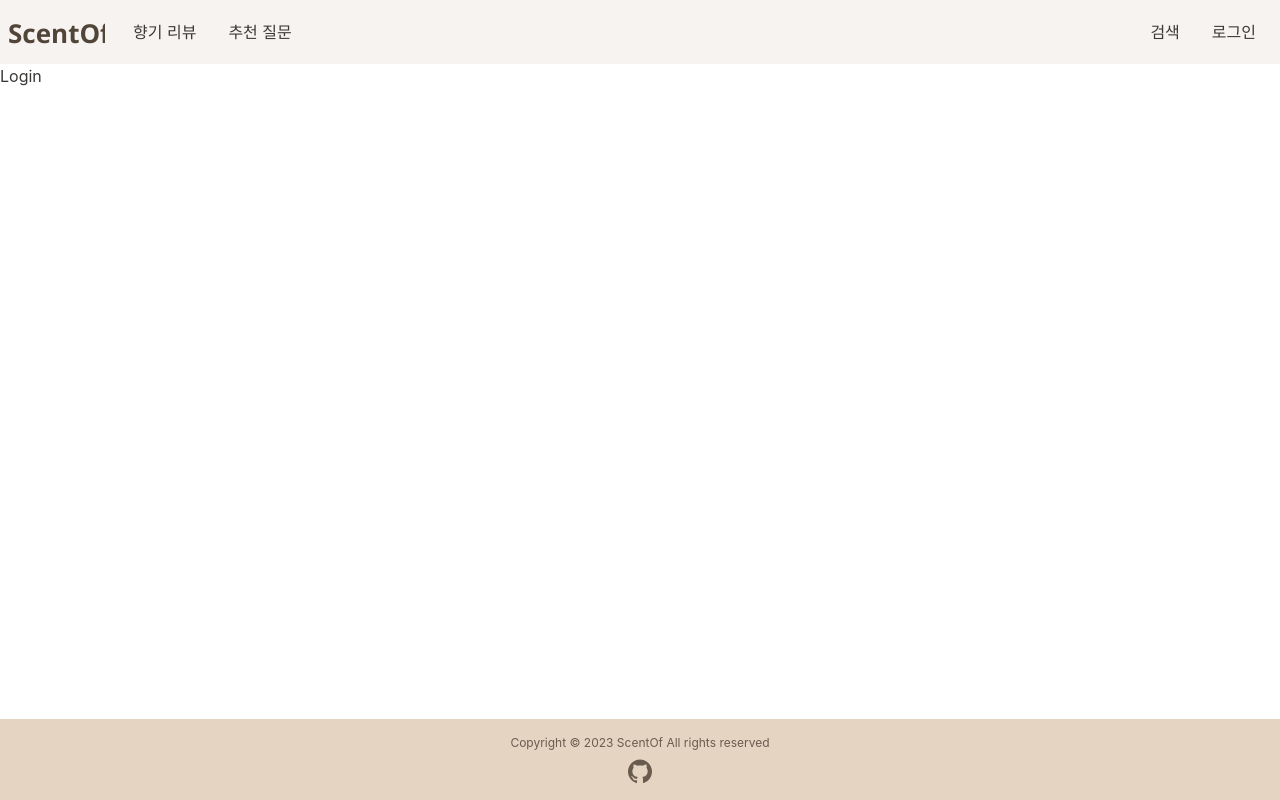
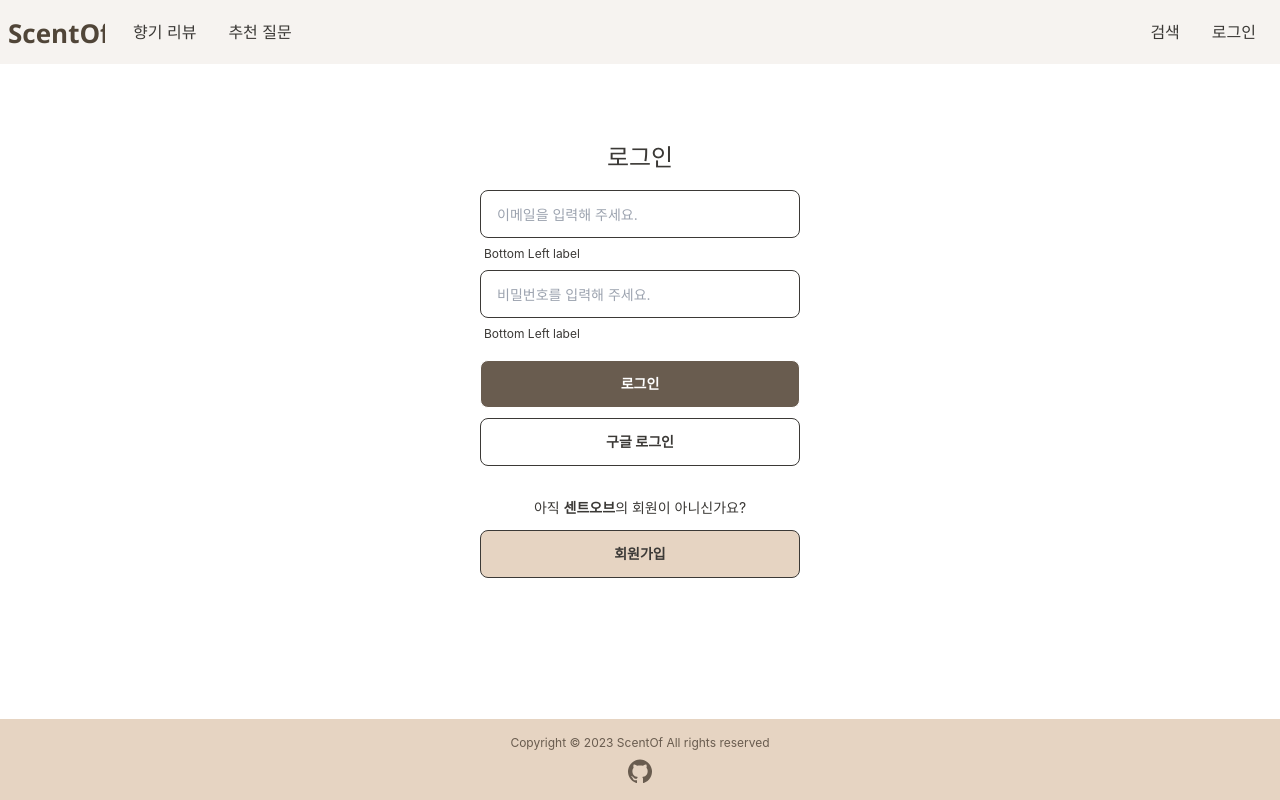
Before and after one commit to j2yn34/ScentOf, a React (Vite) app: page /login in a window 1280 px wide. Built offline with nearby package versions, Linux system fonts and the light colour scheme.

Commit message:
Add: 로그인 및 회원가입 페이지 레이아웃
ToDo
- 스타일 및 유효성 검사 메시지 수정 필요

```diff
--- a/src/pages/member/Login.tsx
+++ b/src/pages/member/Login.tsx
@@ -1,5 +1,62 @@
+import { Link } from "react-router-dom";
+
 const Login = () => {
-  return <>Login</>;
+  return (
+    <div>
+      <div
+        className="flex items-center justify-center mx-auto text-center"
+        style={{ minHeight: `calc(100vh - 64px - 4rem - 81px)` }}
+      >
+        <div className="flex flex-col items-center max-w-md w-full">
+          <h1 className="text-2xl text-brown-900 mb-4">로그인</h1>
+          <div className="form-control w-full max-w-xs">
+            <input
+              type="email"
+              placeholder="이메일을 입력해 주세요."
+              className="input w-full placeholder:text-sm"
+            />
+            <label className="label">
+              <span className="label-text-alt">Bottom Left label</span>
+            </label>
+            <input
+              type="password"
+              placeholder="비밀번호를 입력해 주세요."
+              className="input w-full placeholder:text-sm"
+            />
+            <label className="label">
+              <span className="label-text-alt">Bottom Left label</span>
+            </label>
+
+            <button
+              className="btn bg-brown-500 text-white hover:bg-brown-600 my-2.5"
+              type="submit"
+            >
+              로그인
+            </button>
+            <button
+              className="btn bg-white text-brown hover:bg-beige"
+              type="submit"
+            >
+              구글 로그인
+            </button>
+          </div>
+
+          <div className="mt-8 w-full max-w-xs">
+            <p className="mb-3 text-sm">
+              아직 <b>센트오브</b>의 회원이 아니신가요?
+            </p>
+            <Link
+              to="/signup"
+              className="btn bg-brown-200 text-brown-900 hover:bg-brown-300/[0.8] w-full"
+              type="submit"
+            >
+              회원가입
+            </Link>
+          </div>
+        </div>
+      </div>
+    </div>
+  );
 };
 
 export default Login;
--- a/src/pages/member/Signup.tsx
+++ b/src/pages/member/Signup.tsx
@@ -1,5 +1,70 @@
 const Signup = () => {
-  return <>Signup</>;
+  return (
+    <div
+      className="flex items-center justify-center mx-auto text-center"
+      style={{ minHeight: `calc(100vh - 64px - 4rem - 81px)` }}
+    >
+      <div className="flex flex-col items-center max-w-md w-full">
+        <h1 className="text-2xl text-brown-900">회원가입</h1>
+        <div className="form-control w-full max-w-xs">
+          <label className="label">
+            <span className="label-text text-[16px]">이메일</span>
+          </label>
+          <input
+            type="email"
+            placeholder="이메일을 입력해 주세요."
+            className="input w-full placeholder:text-sm"
+          />
+          <label className="label pb-0">
+            <span className="label-text-alt">Bottom Left label</span>
+          </label>
+
+          <label className="label">
+            <span className="label-text text-[16px]">비밀번호</span>
+          </label>
+          <input
+            type="password"
+            placeholder="비밀번호를 입력해 주세요."
+            className="input w-full placeholder:text-sm"
+          />
+          <label className="label pb-0">
+            <span className="label-text-alt">Bottom Left label</span>
+          </label>
+
+          <label className="label">
+            <span className="label-text text-[16px]">비밀번호 확인</span>
+          </label>
+          <input
+            type="password"
+            placeholder="비밀번호를 한 번 더 입력해 주세요."
+            className="input w-full placeholder:text-sm"
+          />
+          <label className="label pb-0">
+            <span className="label-text-alt">Bottom Left label</span>
+          </label>
+
+          <label className="label">
+            <span className="label-text text-[16px]">닉네임</span>
+          </label>
+          <input
+            type="password"
+            placeholder="닉네임을 입력해 주세요."
+            className="input w-full placeholder:text-sm"
+          />
+          <label className="label pb-0">
+            <span className="label-text-alt">Bottom Left label</span>
+          </label>
+
+          <button
+            className="btn bg-brown-500 text-white hover:bg-brown-600 mt-6"
+            type="submit"
+          >
+            가입하기
+          </button>
+        </div>
+      </div>
+    </div>
+  );
 };
 
 export default Signup;
```
